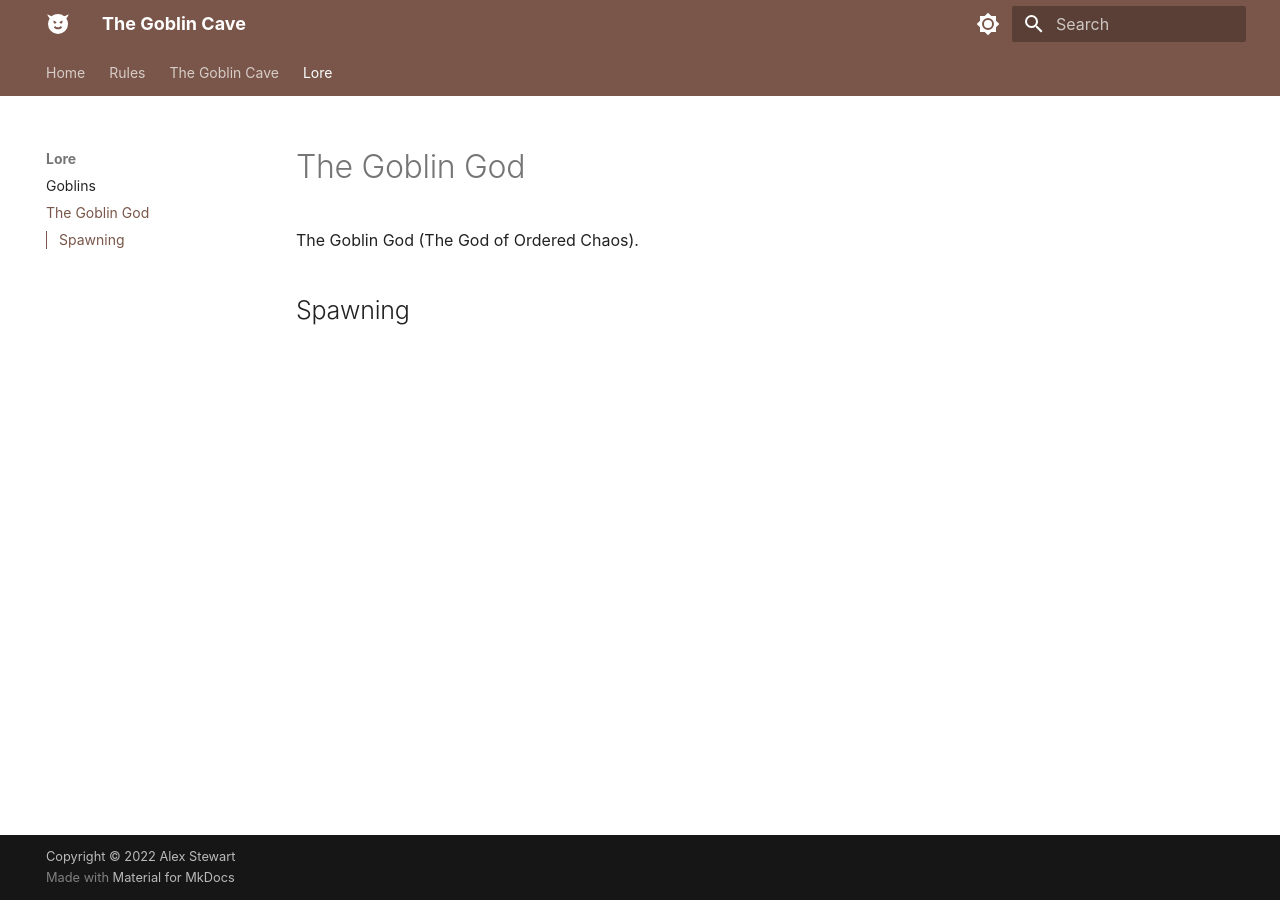
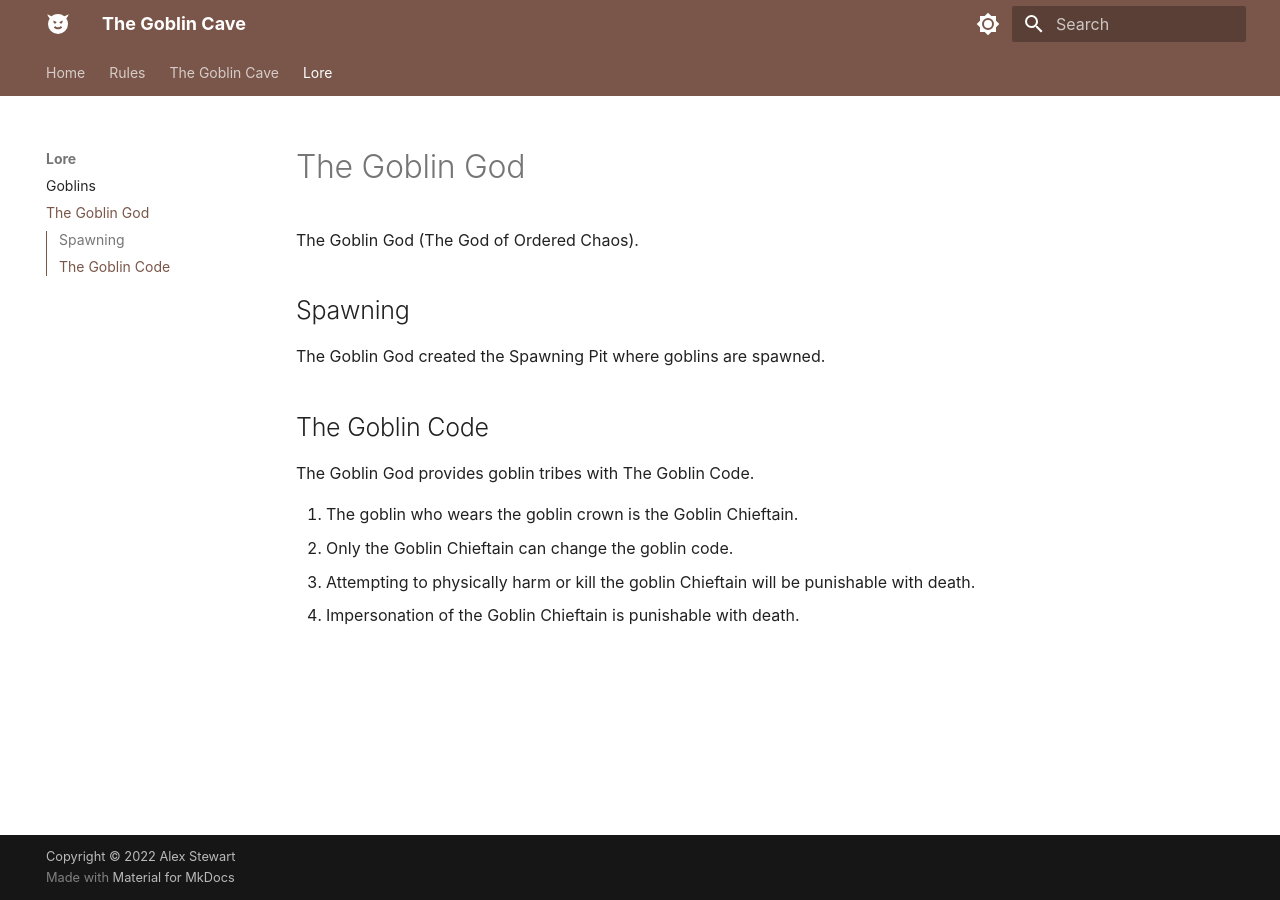
Before and after one commit to alex-stewart/the-goblin-cave, an MkDocs documentation site: the page built from docs/lore/goblin_god.md, in a window 1280 px wide. Built offline with MkDocs 1.6.1 and Material for MkDocs 9.7.7, drawn with Linux system fonts in a browser that asks for light colours; some web fonts are replaced.

Commit message:
moved the goblin code

```diff
--- a/docs/lore/goblin_god.md
+++ b/docs/lore/goblin_god.md
@@ -3,3 +3,14 @@
 The Goblin God (The God of Ordered Chaos).
 
 ## Spawning
+
+The Goblin God created the Spawning Pit where goblins are spawned.
+
+## The Goblin Code
+
+The Goblin God provides goblin tribes with The Goblin Code.
+
+1. The goblin who wears the goblin crown is the Goblin Chieftain.
+2. Only the Goblin Chieftain can change the goblin code.
+3. Attempting to physically harm or kill the goblin Chieftain will be punishable with death.
+4. Impersonation of the Goblin Chieftain is punishable with death.
--- a/mkdocs.yml
+++ b/mkdocs.yml
@@ -44,7 +44,6 @@ nav:
   - The Goblin Cave:
     - Schedule: game/schedule.md
     - Goblins: game/goblins.md
-    - Goblin Code: game/goblin_code.md
     - Maps: game/maps.md
   - Lore:
     - Goblins: lore/goblins.md
```
Also changed, not shown: docs/game/goblin_code.md (deleted, +0 -10 lines).
